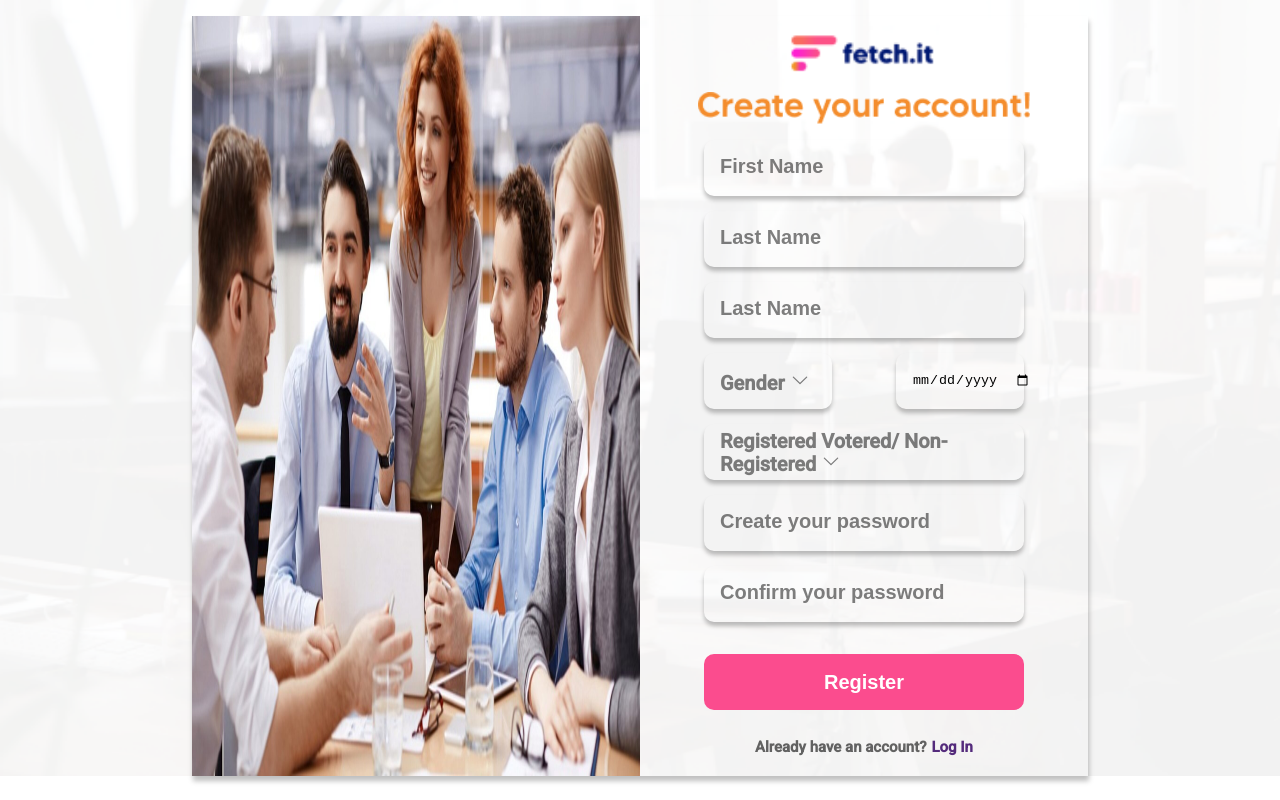
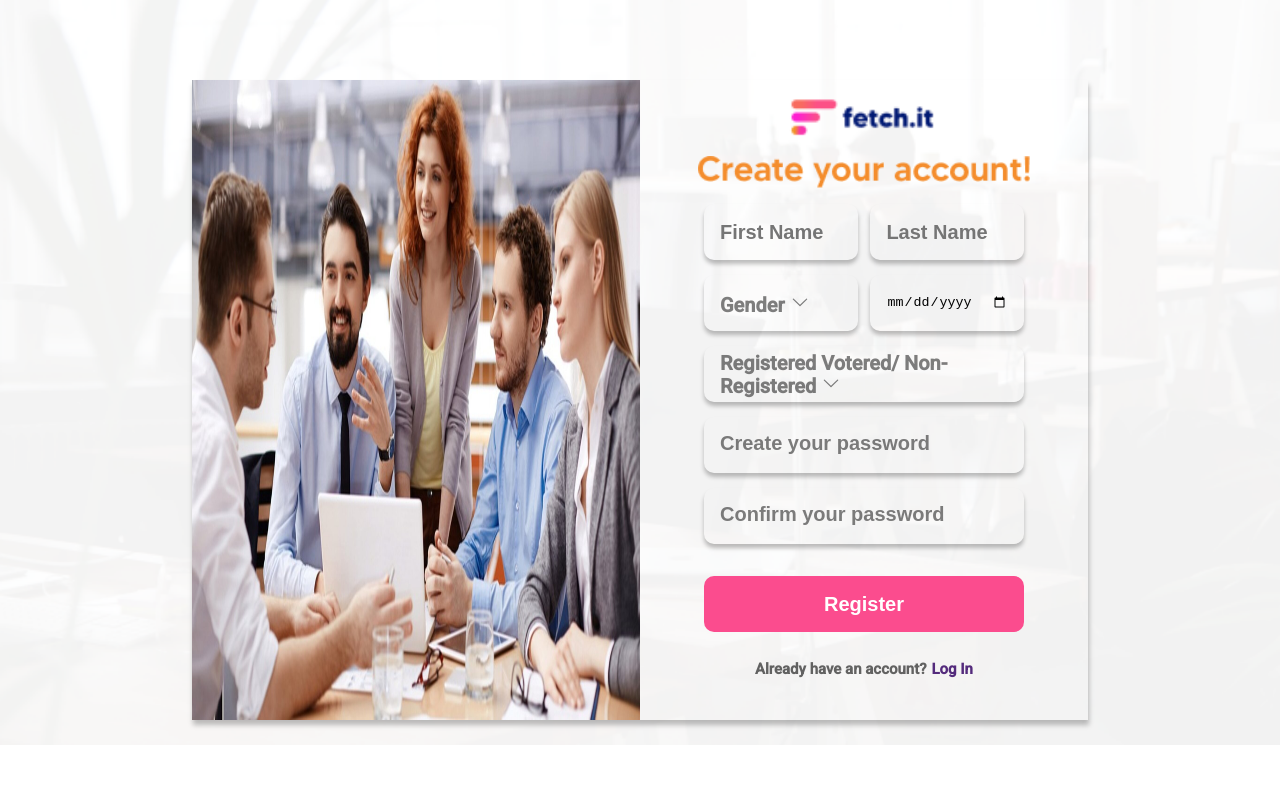
Before and after one commit to Rodfil/e-frontend, a Vue app: page /Login in a window 1280 px wide. Built offline with nearby package versions, Linux system fonts and the light colour scheme.

Commit message:
PushUpdates

```diff
--- a/src/components/Login.vue
+++ b/src/components/Login.vue
@@ -96,27 +96,23 @@ const showForm = ref(false)
 
       <form action="">
         <div class="input-wrapper-register">
-          <div class="input-field">
+          <div class="field-wrapper-row">
+            <div class="input-field-row">
               <input
-              class="input-content"
+                class="input-content-row"
                 type="text"
                 placeholder="First Name"
               >
             </div>
-          <div class="input-field">
+            <div class="input-field-row">
               <input
-              class="input-content"
+                class="input-content-row"
                 type="text"
                 placeholder="Last Name"
               >
             </div>
-          <div class="input-field">
-            <input
-              class="input-content"
-              type="text"
-              placeholder="Last Name"
-            >
           </div>
+
           <div class="field-wrapper-row">
             <div class="input-field-row">
               <el-dropdown :hide-on-click="false">
@@ -185,26 +181,26 @@ const showForm = ref(false)
 
 .container {
   display: flex;
-  height: 90vh;
+  height: 75vh;
+  width: 61%;
+  margin: auto;
+  box-shadow: 1px 5px 5px 0px #00000040;
+  margin-top: 6rem;
+}
+.container-register {
+  display: flex;
+  height: 80vh;
   width: 70%;
   margin: auto;
   box-shadow: 1px 5px 5px 0px #00000040;
-  margin-top: 2rem;
-}
-.container-register {
-  display: flex;
-  height: 95vh;
-  width: 70%;
-  margin: auto;
-  box-shadow: 1px 5px 5px 0px #00000040;
-  margin-top: 1rem;
+  margin-top: 5rem;
 }
 .right-content {
   width: 50%;
   display: flex;
   flex-direction: column;
   align-items: center;
-  margin-top: 50px;
+  margin-top: 5px;
 }
 .right-content-register {
   width: 50%;
@@ -290,7 +286,7 @@ const showForm = ref(false)
   display: flex;
 }
 .input-field-row {
-  width: 10vw;
+  width: 12vw;
   height: 7vh;
   box-shadow: 0px 4px 4px 0px #00000040;
   border-radius: 10px;
```
Lines whose indentation alone changed are shown as unchanged.
